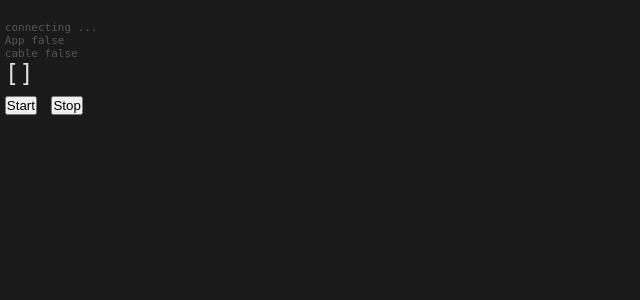
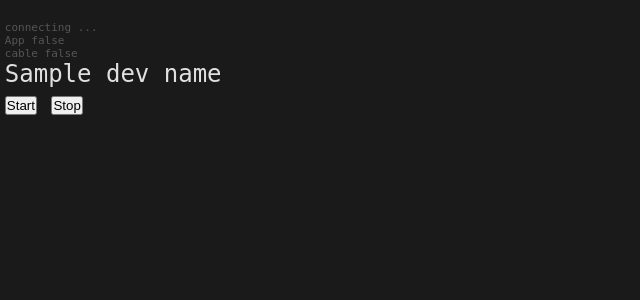
Before and after one commit to suzuki-aki-rin/controller-input-display, a FastAPI app: template outputters/templates/index.html in a window 1280 px wide. Shown: the top 300 px of the page, without its empty margins (0-640 px from the left). Run offline with FastAPI, Linux system fonts and the light colour scheme; the template is opened without the code that fills it: most values are stand-ins (such as "Sample title", 1, 10 or a date in 2020); parts of the project's set-up code (start-up, migrations or seed data) failed here and were passed over.

Commit message:
feat: add pad name

```diff
--- a/outputters/templates/index.html
+++ b/outputters/templates/index.html
@@ -81,7 +81,7 @@
   <div class="cable" id="cable-status">cable false</div>
 </div>
 <div class="control" id="control">
-      <div class="pad" id="pad">{{ pad }}</div>
+      <div class="dev_name" id="dev_name">{{ dev_name }}</div>
       <button onclick="pressStart()">Start</button>
       <button onclick="pressStop()">Stop</button>
 </div>
```
